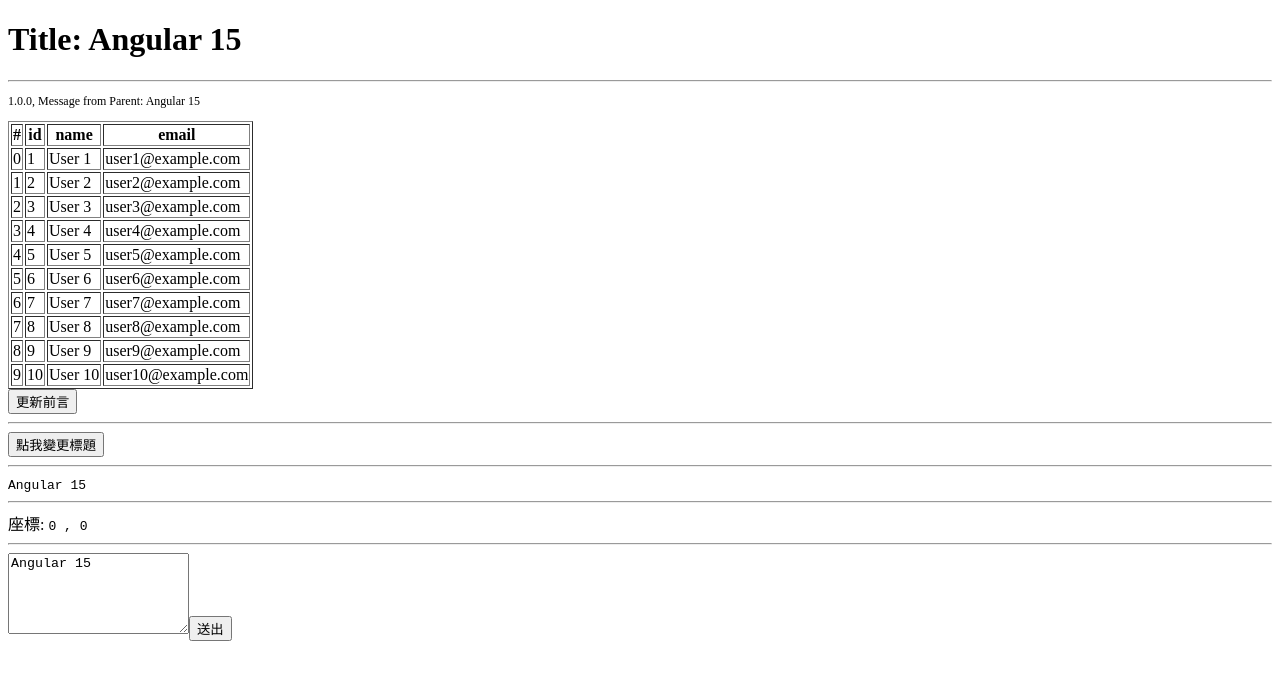
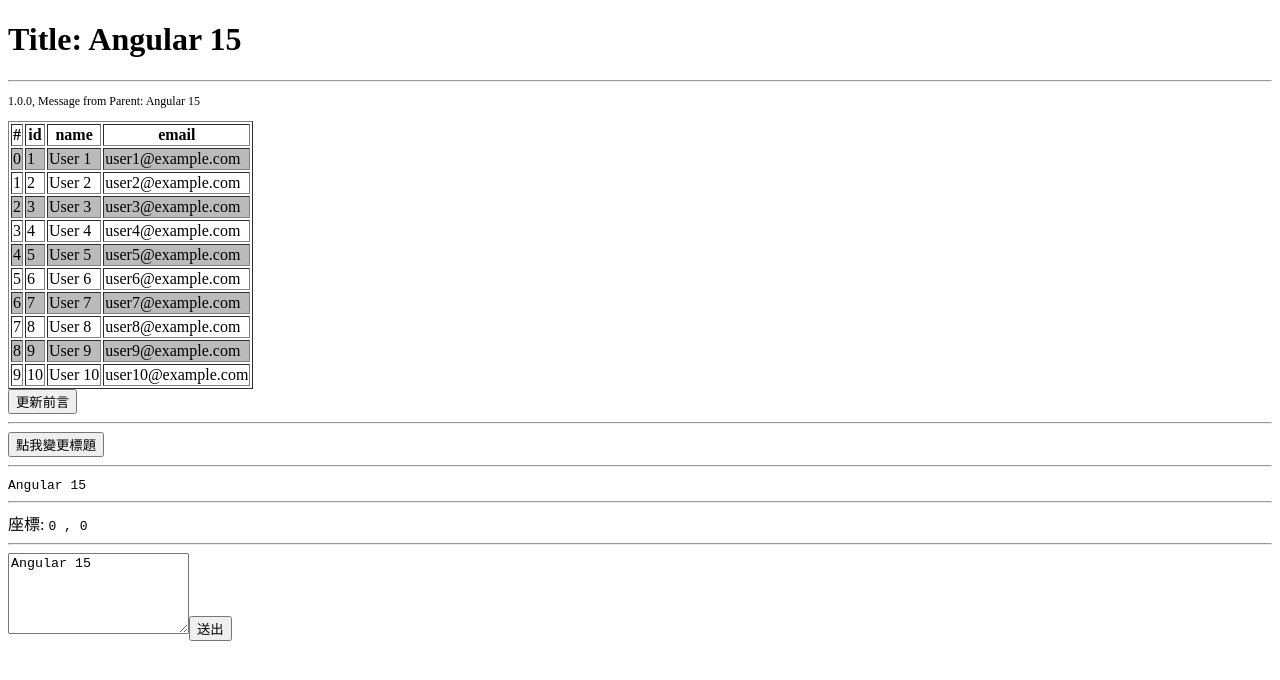
Before and after one commit to doggy8088/ng-ccdt-15, an Angular app: page / in a window 1280 px wide. Shown: the top 680 px of the page. Built offline with nearby package versions, Linux system fonts and the light colour scheme.

Commit message:
加入動態調整 Table Row 的樣式

```diff
--- a/src/app/header/header.component.css
+++ b/src/app/header/header.component.css
@@ -1,3 +1,7 @@
 p.highlight {
   background-color: pink;
 }
+
+tr.highlight2 {
+  background-color: #bbbbbb;
+}
--- a/src/app/header/header.component.html
+++ b/src/app/header/header.component.html
@@ -14,7 +14,10 @@
     <th>name</th>
     <th>email</th>
   </tr>
-  <tr *ngFor="let user of fakeUsers; let i=index">
+  <tr *ngFor="let user of fakeUsers; let i=index"
+      class="highlight1"
+      [class.highlight2]="i % 2 == 0"
+      [ngClass]="{ highlight3: i%2==0 }">
     <td>{{i}}</td>
     <td>{{user.id}}</td>
     <td>{{user.name}}</td>
```
